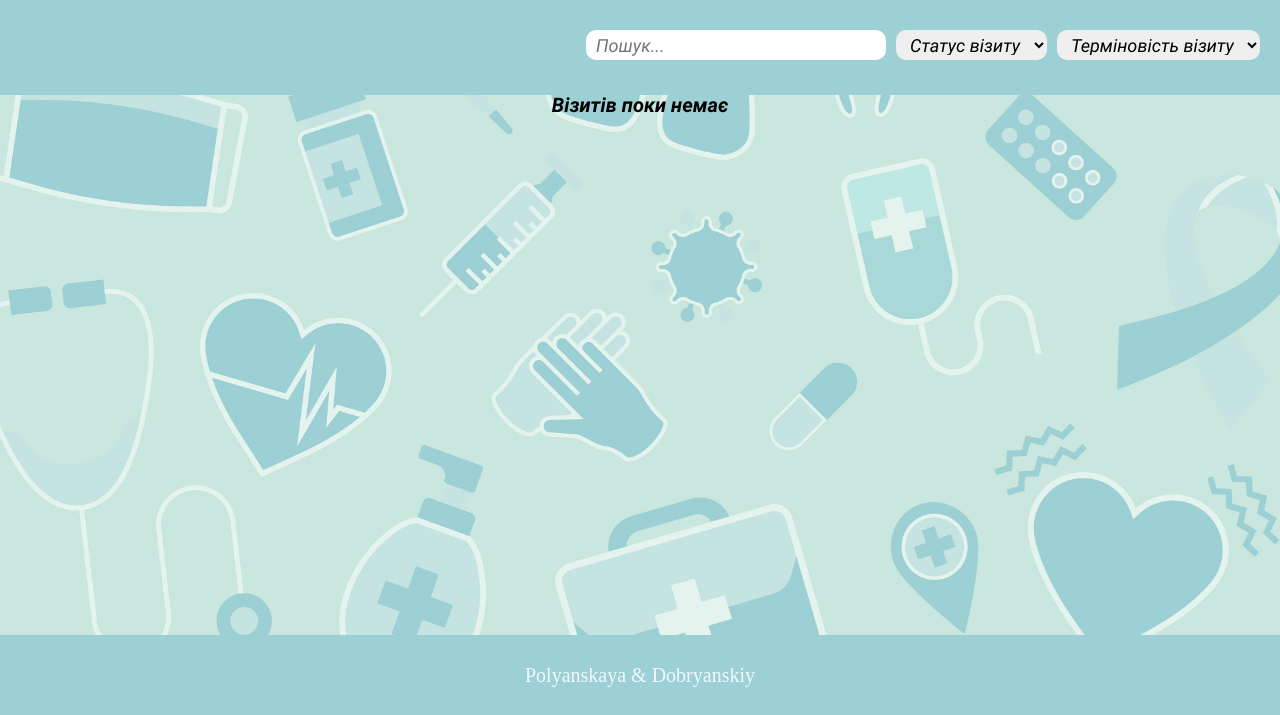
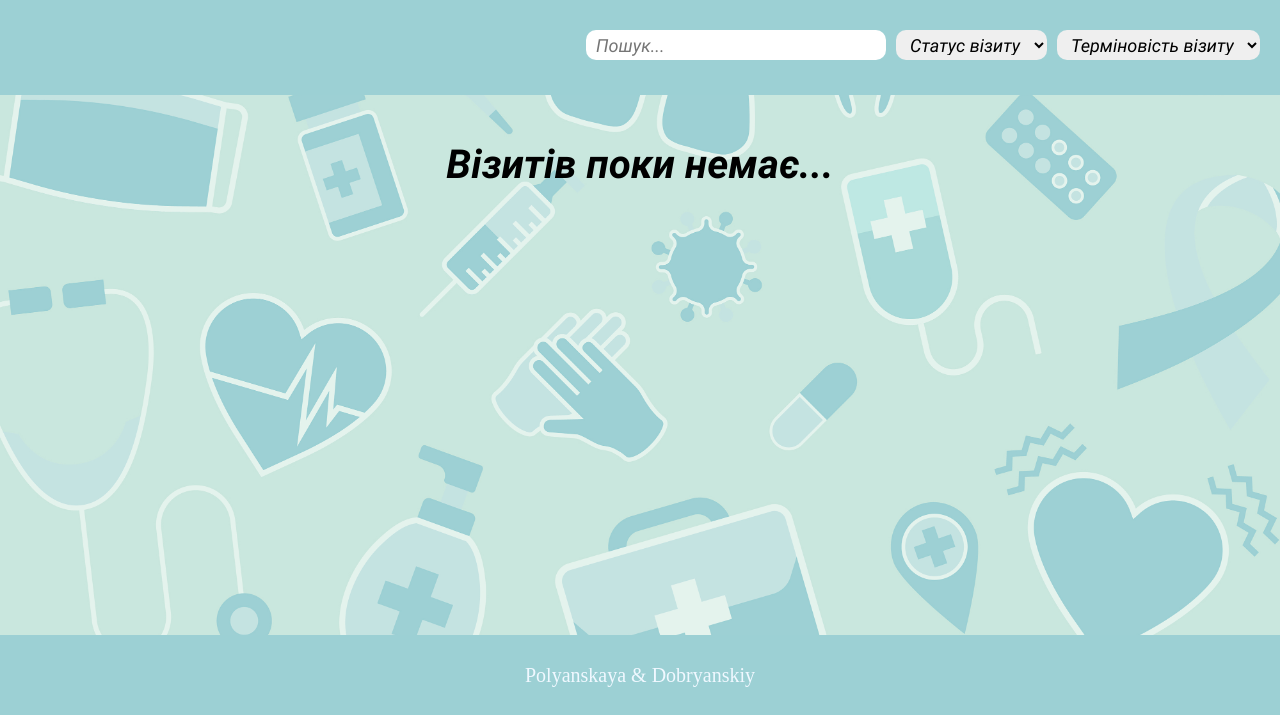
Before and after one commit to IgorDobryansky/step_project_clinic, a website built with webpack: page src/index.html in a window 1280 px wide. Shown: the part 109-824 px from the top of the page. Built offline with nearby package versions, Linux system fonts and the light colour scheme; a web font is replaced by a local one; what muuri would draw is missing.

Commit message:
Edit style

```diff
--- a/src/index.html
+++ b/src/index.html
@@ -42,7 +42,7 @@
         </section>
 
         <h2 id="no-visits-placeholder" class="visits-availability">
-          Візитів поки немає
+          Візитів поки немає...
         </h2>
         <section id="visits"></section>
       </main>
--- a/src/styles/_main.scss
+++ b/src/styles/_main.scss
@@ -64,7 +64,8 @@
   .visits-availability {
     text-align: center;
     @include font-family-Roboto-700-italic;
-    font-size: 20px;
+    font-size: 40px;
+    margin-top: 50px;
   }
 
   .visitTitle {
```
